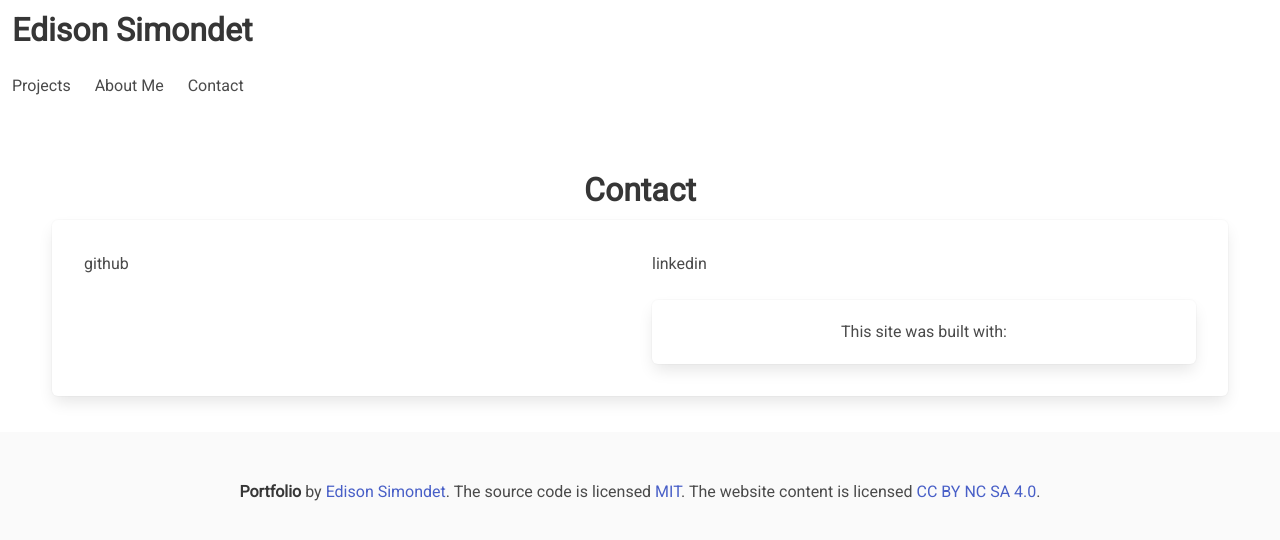
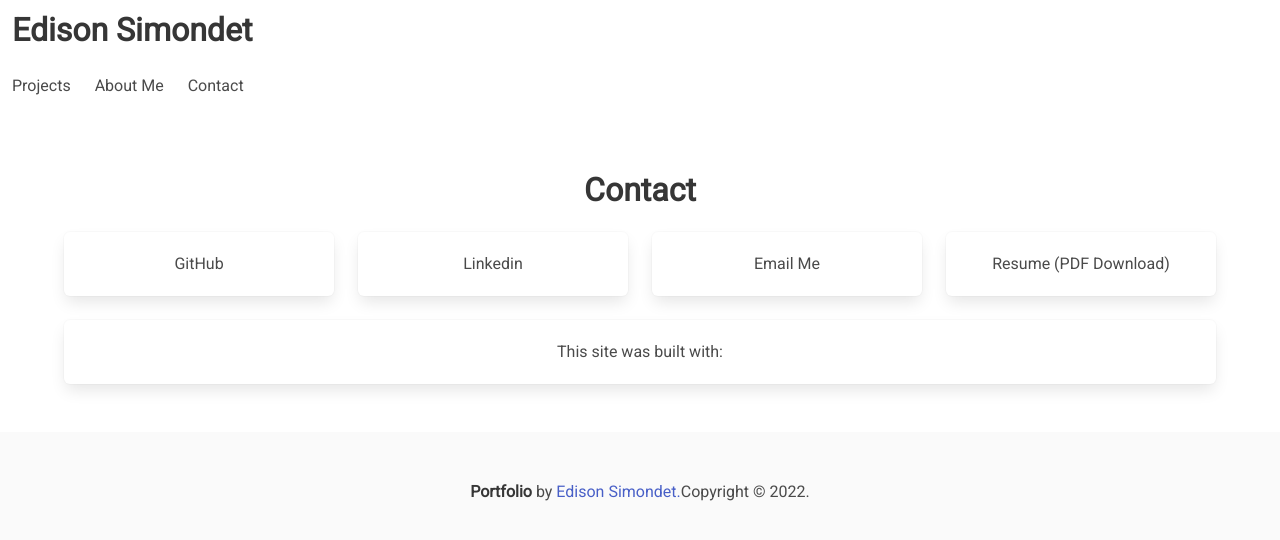
Before and after one commit to esimondet/react-portfolio, a React (Create React App) app: page /contact in a window 1280 px wide. Shown: the top 540 px of the page. Built offline with nearby package versions, Linux system fonts and the light colour scheme.

Commit message:
update footer and contact page

```diff
--- a/src/components/About/index.js
+++ b/src/components/About/index.js
@@ -31,8 +31,31 @@ function About() {
                 {<Link to="/contact"> Contact</Link>}.
               </p>
               <br></br>
-              <div className="box">
-                <h2 className="has-text-centered">Languages</h2>
+              <div className="box container">
+                <h2 className="title is-4 has-text-centered">Proficiencies</h2>
+                <div className="columns">
+                  <div className="column has-text-centered">
+                    <ul>
+                      <h3 className="title is-5">MERN Stack</h3>
+                      <li>MongoDB</li>
+                      <li>Express.js</li>
+                      <li>React</li>
+                      <li>Node</li>
+                    </ul>
+                  </div>
+                  <div className="colum has-text-centered">
+                    <ul>
+                      <li>Amazon Web Services (AWS)</li>
+                      <li>Simple Storage Service (S3)</li>
+                      <li>RESTful APIs</li>
+                      <li>JQuery</li>
+                      <li>mySQL2</li>
+                      <li>JavaScript</li>
+                      <li>HTML 5</li>
+                      <li>CSS 3</li>
+                    </ul>
+                  </div>
+                </div>
               </div>
             </div>
           </div>
--- a/src/components/Contact/index.js
+++ b/src/components/Contact/index.js
@@ -1,4 +1,6 @@
 import React from 'react';
+// import { FontAwesomeIcon } from '@fortawesome/react-fontawesome';
+// import { faLinkedin, faGithub } from '@fortawesome/free-brands-svg-icons';
 
 function Contact() {
   return (
@@ -6,19 +8,48 @@ function Contact() {
       <section className="section">
         <h1 className="title has-text-centered">Contact</h1>
         <div className="container">
-          <div className="box columns">
+          <div className="columns">
             <div className="column">
-              <p> github </p>
+              <a
+                href="https://github.com/esimondet"
+                className="box has-text-centered"
+                rel="noopener noreferrer"
+              >
+                {/* <FontAwesomeIcon icon={faGithub}></FontAwesomeIcon> */}
+                GitHub
+              </a>
             </div>
             <div className="column">
-              <p>linkedin</p>
-              <br></br>
-              <div className="box">
-                <h2 className="has-text-centered">
-                  This site was built with:{' '}
-                </h2>
-              </div>
+              <a
+                href="https://www.linkedin.com/in/edison-simondet/"
+                target="blank"
+                className="box has-text-centered"
+              >
+                {/* <FontAwesomeIcon icon={faLinkedin}></FontAwesomeIcon> */}
+                Linkedin
+              </a>
             </div>
+            <div className="column">
+              <a
+                href="https://github.com/esimondet"
+                target="blank"
+                className="box has-text-centered"
+              >
+                Email Me
+              </a>
+            </div>
+            <div className="column">
+              <a
+                href="https://github.com/esimondet"
+                target="blank"
+                className="box has-text-centered"
+              >
+                Resume (PDF Download)
+              </a>
+            </div>
+          </div>
+          <div className="box">
+            <h2 className="has-text-centered">This site was built with: </h2>
           </div>
         </div>
       </section>
--- a/src/components/Footer/index.js
+++ b/src/components/Footer/index.js
@@ -1,19 +1,17 @@
 import React from 'react';
 
 function Footer() {
+  const currentYear = new Date().getFullYear();
+
   return (
-    <footer class="footer">
-      <div class="content has-text-centered">
+    <footer className="footer">
+      <div className="content has-text-centered">
         <p>
           <strong>Portfolio</strong> by{' '}
-          <a href="https://edisonsimondet.dev">Edison Simondet</a>. The source
-          code is licensed
-          <a href="http://opensource.org/licenses/mit-license.php"> MIT</a>. The
-          website content is licensed{' '}
-          <a href="http://creativecommons.org/licenses/by-nc-sa/4.0/">
-            CC BY NC SA 4.0
+          <a href="https://edisonsimondet.dev" target="blank">
+            Edison Simondet.
           </a>
-          .
+          Copyright © {currentYear}.
         </p>
       </div>
     </footer>
```
